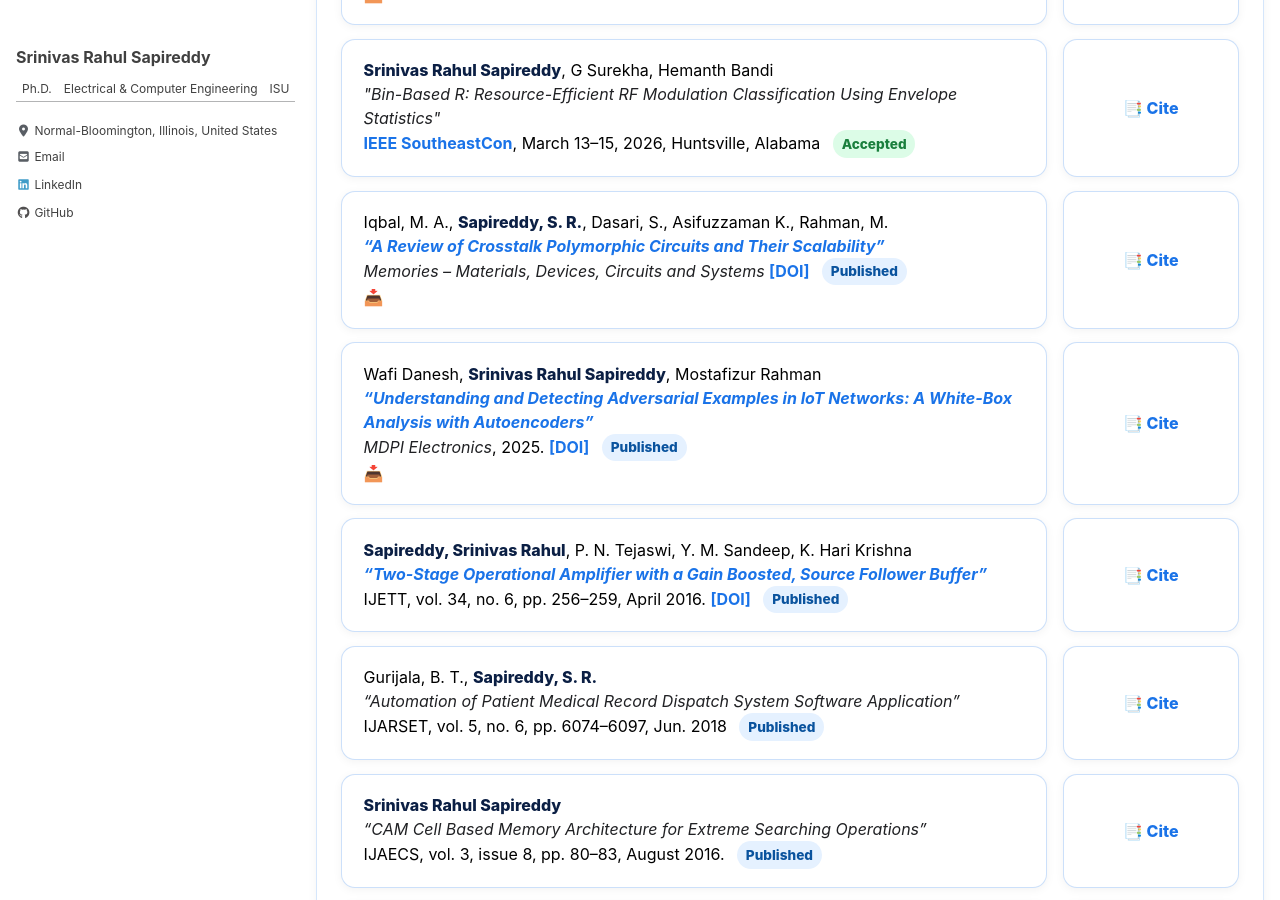
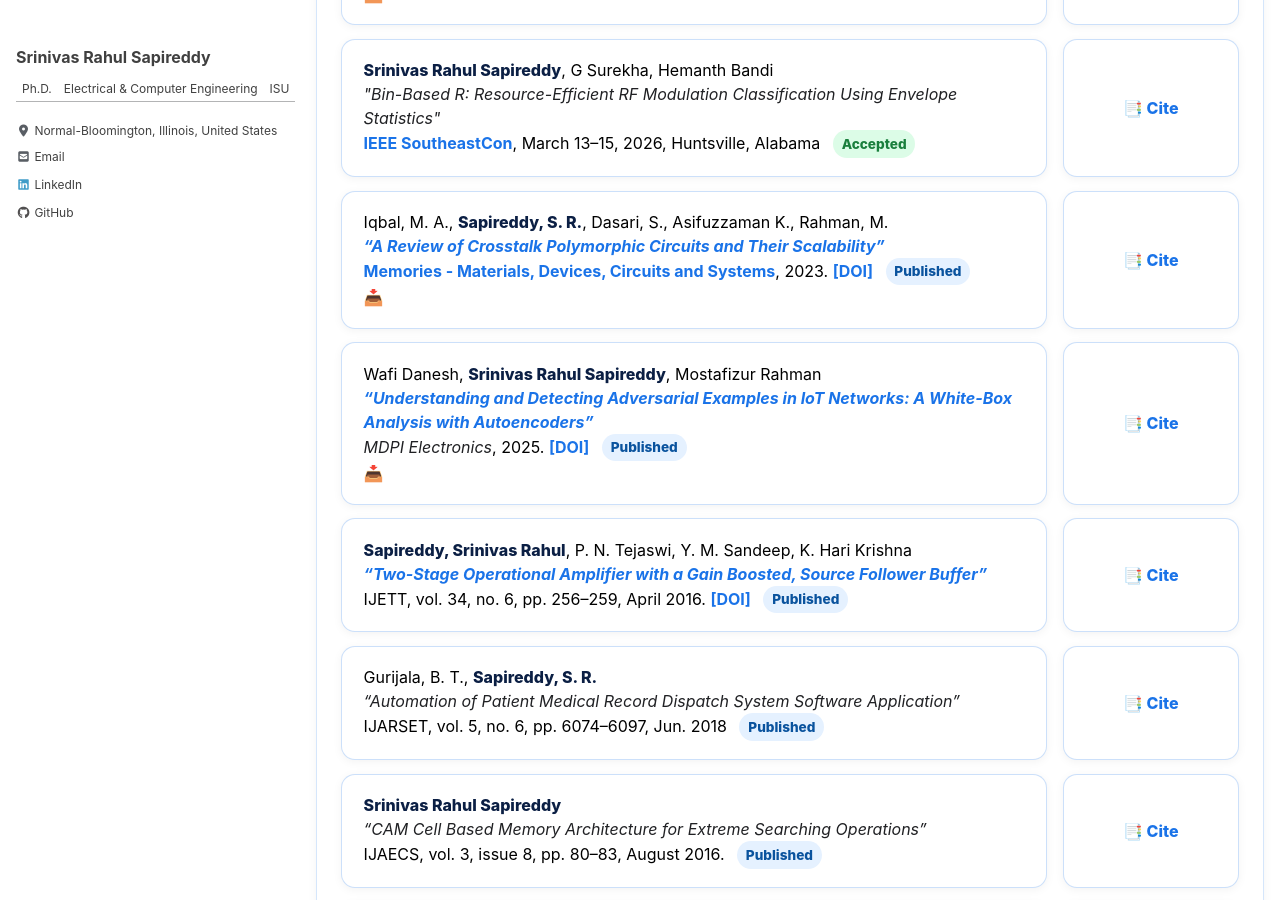
Before and after one commit to srsapireddy/srsapireddy.github.io, a Jekyll site: the page built from _pages/publications.md, in a window 1280 px wide and 900 px high, scrolled down 988 px. Built offline with Jekyll 4.4.1, drawn with Linux system fonts in a browser that asks for light colours; cached includes are drawn as plain includes; nearby versions of some CDN libraries.

Commit message:
Update publications.md

```diff
--- a/_pages/publications.md
+++ b/_pages/publications.md
@@ -340,7 +340,7 @@
       <div class="pub-card">
         Iqbal, M. A., <strong>Sapireddy, S. R.</strong>, Dasari, S., Asifuzzaman K., Rahman, M.<br>
         <em><a href="https://www.sciencedirect.com/science/article/pii/S2773064623000713" target="_blank" rel="noopener">“A Review of Crosstalk Polymorphic Circuits and Their Scalability”</a></em><br>
-        <em>Memories – Materials, Devices, Circuits and Systems</em>
+        <a href="https://www.sciencedirect.com/science/article/pii/S2773064623000713" target="_blank" rel="noopener"> Memories - Materials, Devices, Circuits and Systems</a>, 2023.
         <a href="https://doi.org/10.1016/j.memori.2023.100094" target="_blank" rel="noopener">[DOI]</a>
         <span class="status published">Published</span><br>
         <a href="/images/Memories_1.pdf" target="_blank" rel="noopener" title="Download PDF">📥</a>
```
